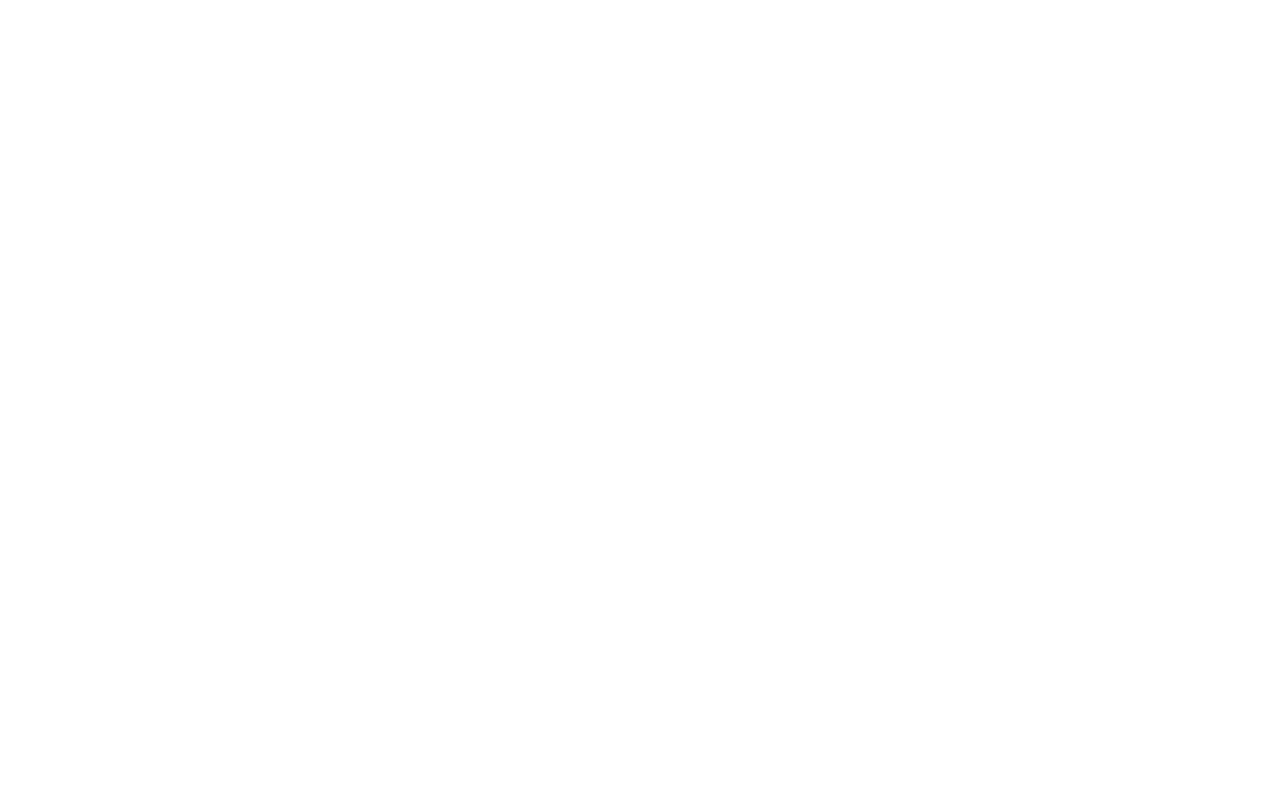
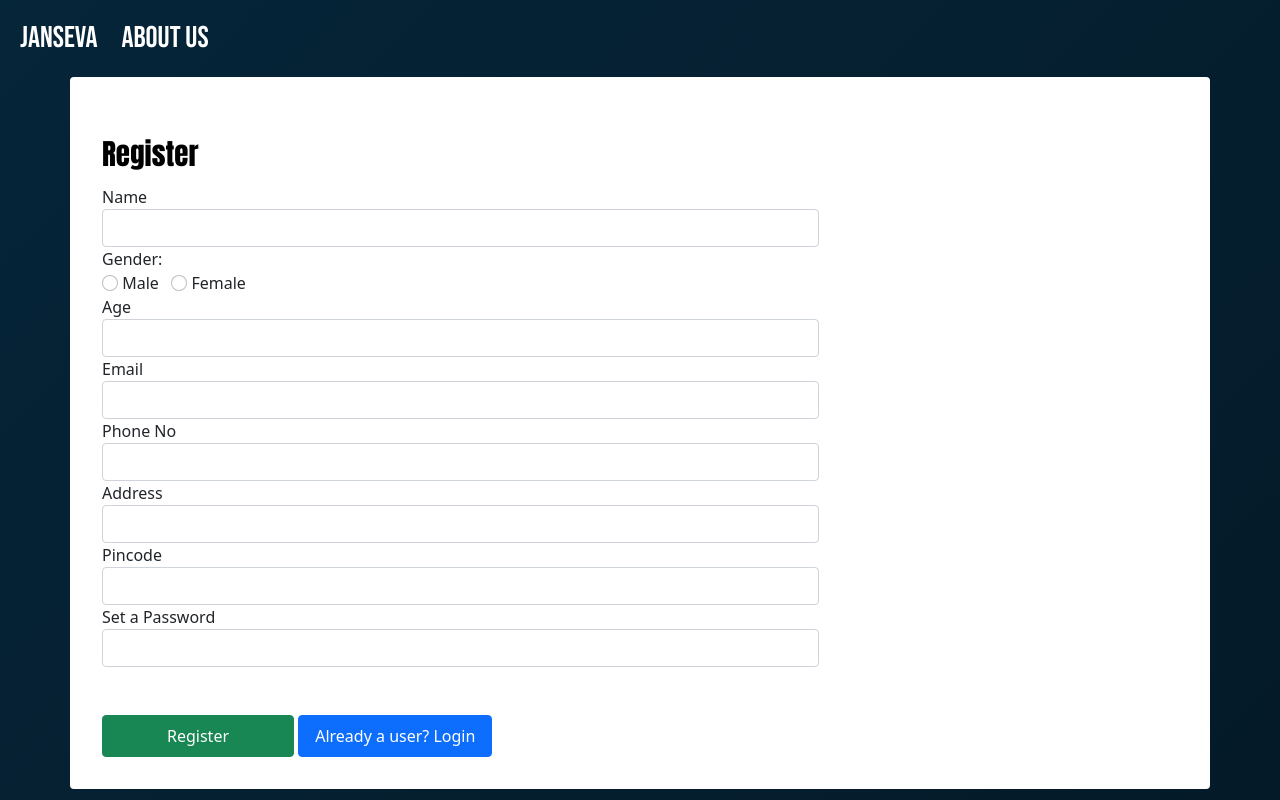
Before and after one commit to darpandeb/JanSeva--DBMS-Project, a React (Create React App) app in the folder client/: page /register in a window 1280 px wide. Before the commit this address had no page. Built offline with nearby package versions, Linux system fonts and the light colour scheme.

Commit message:
alumni eval

```diff
--- a/client/src/App.js
+++ b/client/src/App.js
@@ -18,6 +18,7 @@
             <BrowserRouter>
             <Routes>
                 <Route exact path="/" element={<Landing/>}/>
+                <Route path='/register' element={<Register />}/>
                 <Route path='/login' element={<Login />}/>
                 <Route path="/home" element={<Home/>} />
                 <Route path="/about" element={<About/>}/>
--- a/client/src/Components/Home.js
+++ b/client/src/Components/Home.js
@@ -89,7 +89,8 @@
         </div>
       </div>
 
-      {/* Blogs */}
+      {/* <!-- BLOGS --> */}
+
 
       <div className="container-fluid ">
         <div className="row justify-content-center">
--- a/client/src/Components/Login.js
+++ b/client/src/Components/Login.js
@@ -5,6 +5,23 @@
 
 const loginUrl = "http://localhost:8000/login";
 
+function validateEmailAndPassword(email, password) {
+    // Email regex pattern to match a valid email address
+    const emailRegex = /^[^\s@]+@[^\s@]+\.[^\s@]+$/;
+
+    // Check if email and password are empty
+    if (!email || !password) {
+      return false;
+    }
+
+    // Check if email is valid
+    if (!emailRegex.test(email)) {
+      return false;
+    }
+
+    // If both email and password are valid, return true
+    return true;
+  }
 
 export default function Login()
 {
@@ -16,6 +33,8 @@
       });
 
     const handleSubmit = () => {
+        if(validateEmailAndPassword(auth.email,auth.password))
+        {
             fetch(loginUrl,{
                 method:'POST',
                 headers:{
@@ -43,6 +62,12 @@
                 }
             })
         }
+        else
+        {
+            alert("Login failure due to invalid credentials. Try again!");
+        }
+
+    }
 
     const handleChange = (e) => {
         const fieldName = e.target.name
@@ -60,7 +85,7 @@
              {/*Navigation*/}
              <nav class="navbar navbar-expand-lg ">
                     <div class="container-fluid">
-                        <Link class="navbar-brand brand" >Janseva</Link>
+                        <Link class="navbar-brand brand" to='/home'>Janseva</Link>
                         <button class="navbar-toggler" type="button" data-bs-toggle="collapse" data-bs-target="#navbarScroll" aria-controls="navbarScroll" aria-expanded="false" aria-label="Toggle navigation">
                         <i class="bi bi-list" style={{color:"white"}}></i>
                         </button>
@@ -102,9 +127,11 @@
                             </div>
                             <div className="col-md-12 mt-5">
 
-                            <button className="btn btn-info" style={{'padding':'0.5rem 4rem 0.5rem 4rem'}} onClick={handleSubmit}>
+                            <button className="btn btn-warning" style={{'padding':'0.5rem 4rem 0.5rem 4rem'}} onClick={handleSubmit}>
                                 Login
                             </button>
+                            &nbsp;
+                            <Link to="/register" className="btn btn-primary py-2 px-5" >New User? Register</Link>
                             </div>
 
                         </div>
--- a/client/src/Components/Placeorder.js
+++ b/client/src/Components/Placeorder.js
@@ -1,82 +1,73 @@
-import React, { Component, useEffect, useState } from 'react';
-import {Link ,useNavigate} from 'react-router-dom';
-import '../styles/Placeorder.css';
-import StripeCheckout from 'react-stripe-checkout';
-import axios from 'axios';
-import Swal from 'sweetalert2'
-import withReactContent from 'sweetalert2-react-content';
-import Navigation from './Navigation';
+import React, { Component, useEffect, useState } from "react";
+import { Link, useNavigate } from "react-router-dom";
+import "../styles/Placeorder.css";
+import StripeCheckout from "react-stripe-checkout";
+import axios from "axios";
+import Swal from "sweetalert2";
+import withReactContent from "sweetalert2-react-content";
+import Navigation from "./Navigation";
 
-const MySwal = withReactContent(Swal)
+const MySwal = withReactContent(Swal);
 
+const order_id = Math.floor(Math.random() * 100000);
 
-const order_id = Math.floor(Math.random()*100000);
-const total_amount=1200;
+export default function Placeorder() {
+  const packID = localStorage.getItem("packID");
+  const pilgID = localStorage.getItem("pilgID");
+  const ltkID = localStorage.getItem("ltk");
+  const url = `http://localhost:8000/placeorder?pilgID=${pilgID}&packID=${packID}`;
+  const userurl = `http://localhost:8000/userdata?custID=${ltkID}`;
+  const nav = useNavigate();
+  const [ordersummary, setOrdersummary] = useState("");
+  const [userdata, setUserdata] = useState("");
 
-
-
-export default function Placeorder()
-{
-  const packID = localStorage.getItem('packID');
-  const pilgID = localStorage.getItem('pilgID');
-  const ltkID = localStorage.getItem('ltk');
-  const url = `http://localhost:8000/placeorder?pilgID=${pilgID}&packID=${packID}`;
-  const userurl = `http://localhost:8000/userdata?custID=${ltkID}`
-  const nav = useNavigate();
-  const [ordersummary, setOrdersummary] = useState("")
-  const [userdata,setUserdata] = useState("");
-
-  useEffect(() =>
-     {
-        fetch(url,{method:'GET'} )
+  useEffect(() => {
+    fetch(url, { method: "GET" })
       .then((res) => res.json())
       .then((data) => {
-          setOrdersummary(data)
-        })
+        setOrdersummary(data);
+      });
 
-          fetch(userurl,{method:'GET'} )
+    fetch(userurl, { method: "GET" })
       .then((res) => res.json())
       .then((data) => {
-            setUserdata(data)
-        })
-},[]);
-
-
+        setUserdata(data);
+      });
+  }, []);
 
   const handleSuccess = () => {
     MySwal.fire({
-      icon: 'success',
-      title: 'Payment was successful. Wait while we redirect you to home page',
+      icon: "success",
+      title: "Payment was successful. Wait while we redirect you to home page",
       time: 4000,
     });
   };
   const handleFailure = () => {
     MySwal.fire({
-      icon: 'error',
-      title: 'Payment was not successful',
+      icon: "error",
+      title: "Payment was not successful",
       time: 4000,
     });
   };
 
-
   // posting the payment request //
-const payNow = async token => {
+  const payNow = async (token) => {
     try {
       const response = await axios({
-        url: 'http://localhost:8000/payment',
-        method: 'post',
+        url: "http://localhost:8000/payment",
+        method: "post",
         data: {
-          amount: total_amount,
+          amount: amount + 1500,
           token,
           orderdetails: ordersummary,
-
+          order_id: order_id,
         },
       });
-      if (response.data.status === 'success') {
+      if (response.data.status === "success") {
         handleSuccess();
         setTimeout(function () {
-           nav('/home')
-        },3000)
+          nav("/home");
+        }, 3000);
       }
     } catch (error) {
       handleFailure();
@@ -84,111 +75,151 @@
     }
   };
 
-
   console.log(ordersummary);
   console.log(userdata);
 
   var pilg = ordersummary.length > 0 ? ordersummary[0].pilgName : "";
   var pack = ordersummary.length > 0 ? ordersummary[0].packName : "";
-  var email = userdata.length > 0 ? userdata[0].custEmail : "" ;
+  var email = userdata.length > 0 ? userdata[0].custEmail : "";
   var phone = userdata.length > 0 ? userdata[0].custContact : "";
-  var address = userdata.length > 0 ? userdata[0].custAddress : "" ;
-  var amount = ordersummary.length > 0 ? ordersummary[0].packCost : "" ;
+  var address = userdata.length > 0 ? userdata[0].custAddress : "";
+  var amount = ordersummary.length > 0 ? ordersummary[0].packCost : "";
   return (
     <>
       {/*Navigation*/}
-      <Navigation/>
+      <Navigation />
       {/*Payment*/}
-          <div className='container my-5'>
+      <div className="container my-5">
         <div className="panel panel-primary orderback">
-                    <div className="orderhead">
-                        Order Summary
-                    </div>
           <div className="panel-body">
-                        <form >
             <div className="row justify-content-center">
               <div className="col-md-10">
+                <div className="orderhead">Order Summary</div>
                 <div className="col-md-12">
                   <div className="form-group">
                     <label>OrderID</label>
-                                        <input className="form-control" name="id"
-                                        value={order_id} disabled muted/>
+                    <input
+                      className="form-control"
+                      name="id"
+                      value={order_id}
+                      disabled
+                      muted
+                    />
                   </div>
                 </div>
                 <div className="col-md-12">
                   <div className="form-group">
                     <label> Pilg Name</label>
-                                        <input className="form-control" name="name"
-                                        value={pilg} disabled/>
+                    <input
+                      className="form-control"
+                      name="name"
+                      value={pilg}
+                      disabled
+                    />
                   </div>
                 </div>
                 <div className="col-md-12">
                   <div className="form-group">
                     <label> Package Name</label>
-                                        <input className="form-control" name="name"
-                                        value={pack} disabled/>
+                    <input
+                      className="form-control"
+                      name="name"
+                      value={pack}
+                      disabled
+                    />
                   </div>
                 </div>
                 <div className="col-md-12">
                   <div className="form-group">
                     <label>Email</label>
-                                        <input className="form-control" name="email"
-                                        value={email} disabled/>
+                    <input
+                      className="form-control"
+                      name="email"
+                      value={email}
+                      disabled
+                    />
                   </div>
                 </div>
                 <div className="col-md-12">
                   <div className="form-group">
                     <label>Phone</label>
-                                        <input className="form-control" name="phone"
-                                        value={phone} disabled/>
+                    <input
+                      className="form-control"
+                      name="phone"
+                      value={phone}
+                      disabled
+                    />
                   </div>
                 </div>
                 <div className="col-md-12">
                   <div className="form-group">
                     <label>Address</label>
-                                        <input className="form-control" name="address"
-                                        value={address} disabled/>
-                                    </div>
-                                </div>
-                            </div>
-
-                            <div className="row">
-                                <div className="col-md-12">
-                                    <h2 className='orderhead' style={{'marginTop':'2rem'}}>Total Cost <span style={{'fontSize':'20px'}}>(in Rs)</span> </h2>
-                                    <div className="col-md-6">
-                                    <div className="form-group">
-                                        <h5> Package Cost  <span style={{'float':'right'}}>Rs {amount}.00</span></h5>
-                                        <h5> Pilgrimage Cost  <span style={{'float':'right'}}>Rs 400.00</span></h5>
-                                        <h5> Priest Cost  <span style={{'float':'right'}}>Rs 1000.00</span></h5>
-                                        <h5> Convinience Charges  <span style={{'float':'right'}}>Rs 100.00</span></h5>
-                                        <hr/>
-                                        <h5>Payable Total cost <span style={{'fontSize':'10px'}}>(inclusive of Taxes)</span>  <span style={{'float':'right'}}>Rs {amount+1500}.00</span></h5>
+                    <input
+                      className="form-control"
+                      name="address"
+                      value={address}
+                      disabled
+                    />
                   </div>
                 </div>
               </div>
             </div>
-
+            <div className="row justify-content-center">
+              <div className="col-md-10">
+                <h2 className="orderhead" style={{ marginTop: "5rem" }}>
+                  Total Cost <span style={{ fontSize: "20px" }}>(in Rs)</span>{" "}
+                </h2>
+                <div className="col-md-6">
+                  <div className="form-group">
+                    <h5>
+                      {" "}
+                      Package Cost{" "}
+                      <span style={{ float: "right" }}>Rs {amount}.00</span>
+                    </h5>
+                    <h5>
+                      {" "}
+                      Pilgrimage Cost{" "}
+                      <span style={{ float: "right" }}>Rs 400.00</span>
+                    </h5>
+                    <h5>
+                      {" "}
+                      Priest Cost{" "}
+                      <span style={{ float: "right" }}>Rs 1000.00</span>
+                    </h5>
+                    <h5>
+                      {" "}
+                      Convinience Charges{" "}
+                      <span style={{ float: "right" }}>Rs 100.00</span>
+                    </h5>
+                    <hr />
+                    <h5>
+                      Payable Total cost{" "}
+                      <span style={{ fontSize: "10px" }}>
+                        (inclusive of Taxes)
+                      </span>{" "}
+                      <span style={{ float: "right" }}>
+                        Rs {amount + 1500}.00
+                      </span>
+                    </h5>
                   </div>
-                        </form>
-                        <div className='paybutton'>
+                </div>
+              </div>
+            </div>
+            <div className="paybutton">
               <StripeCheckout
-                                stripeKey='pk_test_51MqgLVSG25tr98J4WPHHgCHrnNy8SCgWta9ozjZSqakWMJeKEKOKySaW2k8MNrizMwnd33hs5yu46APPmVlAjnbD00nbaoVhnS'
+                stripeKey="pk_test_51MqgLVSG25tr98J4WPHHgCHrnNy8SCgWta9ozjZSqakWMJeKEKOKySaW2k8MNrizMwnd33hs5yu46APPmVlAjnbD00nbaoVhnS"
                 label="Confirm Order"
-                                name = "Pay with cards"
+                name="Pay with cards"
                 billingAddress
                 shippingAddress
                 amount={amount}
-                                description = {`Total amount: ${amount+1500}`}
+                description={`Total amount: ${amount + 1500}`}
                 token={payNow}
               />
             </div>
-
           </div>
         </div>
       </div>
-
-
-
     </>
-  )
+  );
 }
--- a/client/src/Components/Register.js
+++ b/client/src/Components/Register.js
@@ -1,16 +1,96 @@
-import React from 'react';
+import React, { useState } from 'react';
 import {Link,useNavigate} from 'react-router-dom';
 import '../styles/Login.css';
 
 
+const registerurl = 'http://localhost:8000/registration'
+
+function validateEmailAndPassword(name, age, gender, email, address,pin,password) {
+  // Email regex pattern to match a valid email address
+  const emailRegex = /^[^\s@]+@[^\s@]+\.[^\s@]+$/;
+
+  // Check if email and password are empty
+  if (!email || !password || !name || !age || !gender || !address || !pin ) {
+    return false;
+  }
+
+  //Check if email is valid
+  if (!emailRegex.test(email)) {
+    return false;
+  }
+
+  // If both email and password are valid, return true
+  return true;
+}
 
 export default function Register() {
+  const nav = useNavigate();
+  const [auth, setAuth] = useState(
+  {
+    name:'',
+    age: '',
+    gender: '',
+    email: '',
+    phone: '',
+    address: '',
+    pin: '',
+    password: '',
+    message: ''
+  })
+
+
+    const handleSubmit = () => {
+      if(validateEmailAndPassword(auth.name,auth.age,auth.gender,auth.email,auth.address,auth.pin,auth.password)){
+      fetch(registerurl,{
+          method:'POST',
+          headers:{
+              'accept':'application/json',
+              'Content-type':'application/json'
+          },
+          body:JSON.stringify(auth)
+      })
+
+      .then((res) => res.json())
+      .then((data) => {
+          if(data.auth ===  false){
+              // this.setState({message:data.token});
+              setAuth(existingValues => ({...existingValues,
+                  message:data.status,
+              }))
+          }else{
+              setAuth(existingValues => ({...existingValues,
+                  message:data.status,
+              }))
+              //localStorage.setItem('ltk',data.token)
+              alert("Registration success");
+              nav('/login');
+              // this.props.history.push('/')
+          }
+      })
+    }
+    else
+    {
+        alert("Registration failure due to invalid credentials. Try again!");
+    }
+  }
+
+  const handleChange = (e) => {
+      const fieldName = e.target.name
+      setAuth(existingValues => ({
+        ...existingValues,
+        // update the current field
+        [fieldName]: e.target.value,
+
+      }))
+
+    }
+
   return (
     <>
         {/*Navigation*/}
         <nav class="navbar navbar-expand-lg ">
                     <div class="container-fluid">
-                        <Link class="navbar-brand brand" >Janseva</Link>
+                        <Link class="navbar-brand brand" to='/home'>Janseva</Link>
                         <button class="navbar-toggler" type="button" data-bs-toggle="collapse" data-bs-target="#navbarScroll" aria-controls="navbarScroll" aria-expanded="false" aria-label="Toggle navigation">
                         <i class="bi bi-list" style={{color:"white"}}></i>
                         </button>
@@ -24,7 +104,91 @@
                     </div>
                   </nav>
         {/*Register*/}
+        <div className="container login-back rounded">
 
+                <br/>
+                <div className="panel panel-success">
+                    <div className="panel-heading login-head">
+                        Register
+                    </div>
+                    <div className="panel-body">
+                        <h3 style={{color:'red'}}>{auth.message}</h3>
+                        <div className="row">
+                            <div className="col-md-12">
+                            <div className="col-md-8">
+                                    <div className="form-group">
+                                        <label>Name</label>
+                                        <input className="form-control" name="name"
+                                        value={auth.name} onChange={handleChange} type="text"/>
+                                    </div>
+                                </div>
+
+                                <div className="col-md-8">
+                                    <div className="form-group">
+                                        <label>Gender:</label>
+                                          <br />
+                                          <input className="form-check-input"  type="radio" id="male" name="gender" value='M'  onClick={handleChange} />
+                                          &nbsp;<label htmlFor="male">Male</label> &nbsp;&nbsp;
+                                          <input className="form-check-input" type="radio" id="female" name="gender" value='F' onClick={handleChange} />
+                                          &nbsp;<label htmlFor="female">Female</label>
+                                    </div>
+                                </div>
+                                <div className="col-md-8">
+                                    <div className="form-group">
+                                        <label>Age</label>
+                                        <input className="form-control" name="age"
+                                        value={auth.age} onChange={handleChange} type="number"/>
+                                    </div>
+                                </div>
+                                <div className="col-md-8">
+                                    <div className="form-group">
+                                        <label>Email</label>
+                                        <input className="form-control" name="email"
+                                        value={auth.email} onChange={handleChange} type="text"/>
+                                    </div>
+                                </div>
+                                <div className="col-md-8">
+                                    <div className="form-group">
+                                        <label>Phone No</label>
+                                        <input className="form-control" name="phone"
+                                        value={auth.phone} onChange={handleChange} type="number"/>
+                                    </div>
+                                </div>
+                                <div className="col-md-8">
+                                    <div className="form-group">
+                                        <label>Address</label>
+                                        <input className="form-control" name="address"
+                                        value={auth.address} onChange={handleChange} type="text"/>
+                                    </div>
+                                </div>
+                                <div className="col-md-8">
+                                    <div className="form-group">
+                                        <label>Pincode</label>
+                                        <input className="form-control" name="pin"
+                                        value={auth.pin} onChange={handleChange} type="number"/>
+                                    </div>
+                                </div>
+                                <div className="col-md-8">
+                                    <div className="form-group">
+                                        <label>Set a Password</label>
+                                        <input className="form-control" name="password"
+                                        value={auth.password} onChange={handleChange} type="password"/>
+                                    </div>
+                                </div>
+                            </div>
+                            <div className="col-md-12 mt-5">
+
+                            <button className="btn btn-success" style={{'padding':'0.5rem 4rem 0.5rem 4rem'}} onClick={handleSubmit}>
+                                Register
+                            </button>
+                            &nbsp;
+                            <Link to="/login" className="btn btn-primary py-2 px-3" >Already a user? Login</Link>
+                            </div>
+
+                        </div>
+                    </div>
+                </div>
+            </div>
     </>
   )
 }
--- a/client/src/styles/Landing.css
+++ b/client/src/styles/Landing.css
@@ -14,7 +14,7 @@
 
 body
 {
-    background: linear-gradient(-45deg, #03121c, #06283D, #23a6d5, #DFF6FF);
+    background: linear-gradient(-45deg, #03121c, #06283D, #15a6da);
 	background-size: 400% 400%;
 	animation: gradient 10s ease infinite;
 }
--- a/client/src/styles/Placeorder.css
+++ b/client/src/styles/Placeorder.css
@@ -40,5 +40,5 @@
 .paybutton
 {
     padding-top: 2rem;
-    margin-left: 12px;;
+    margin-left: 80px;;
 }
```
Also changed, not shown: client/src/styles/Home.css (line endings or trailing spaces), 1 other file (tests, documents, lock files or other folders). Lines whose indentation alone changed are shown as unchanged.
